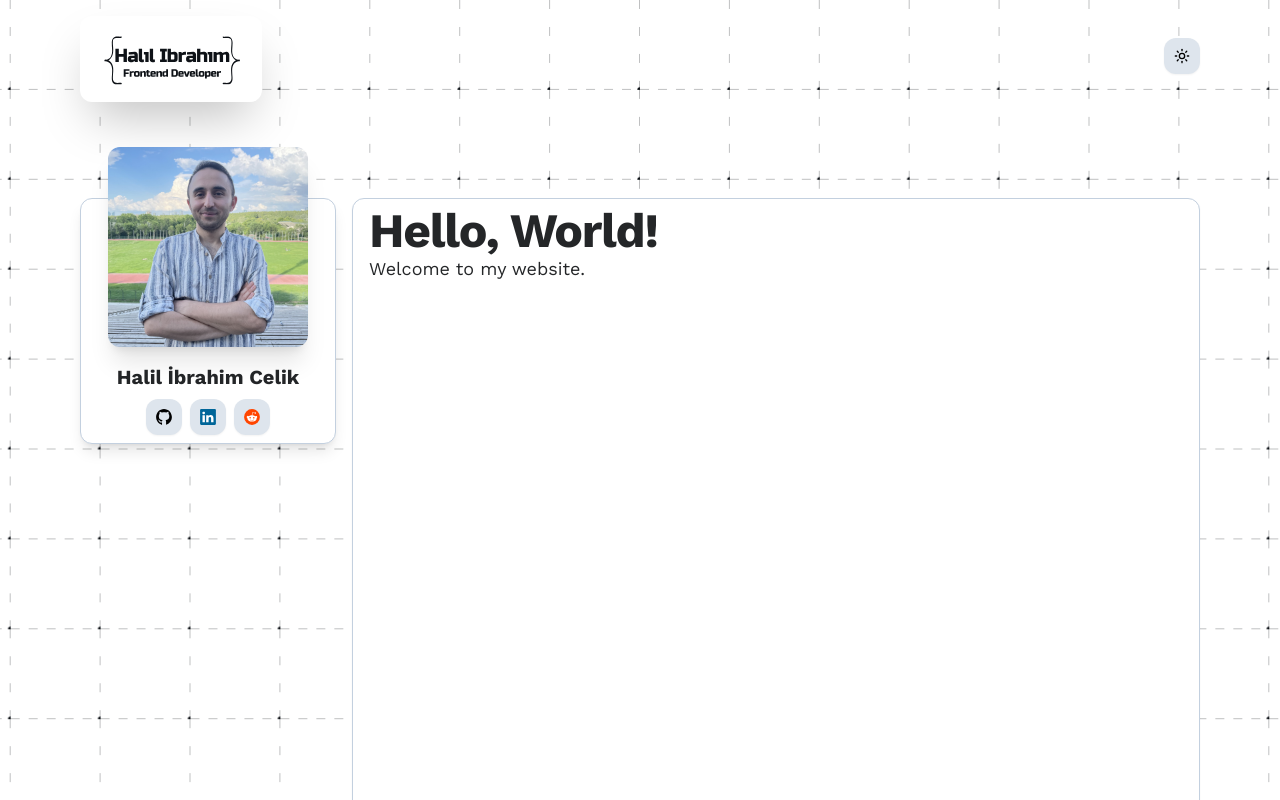
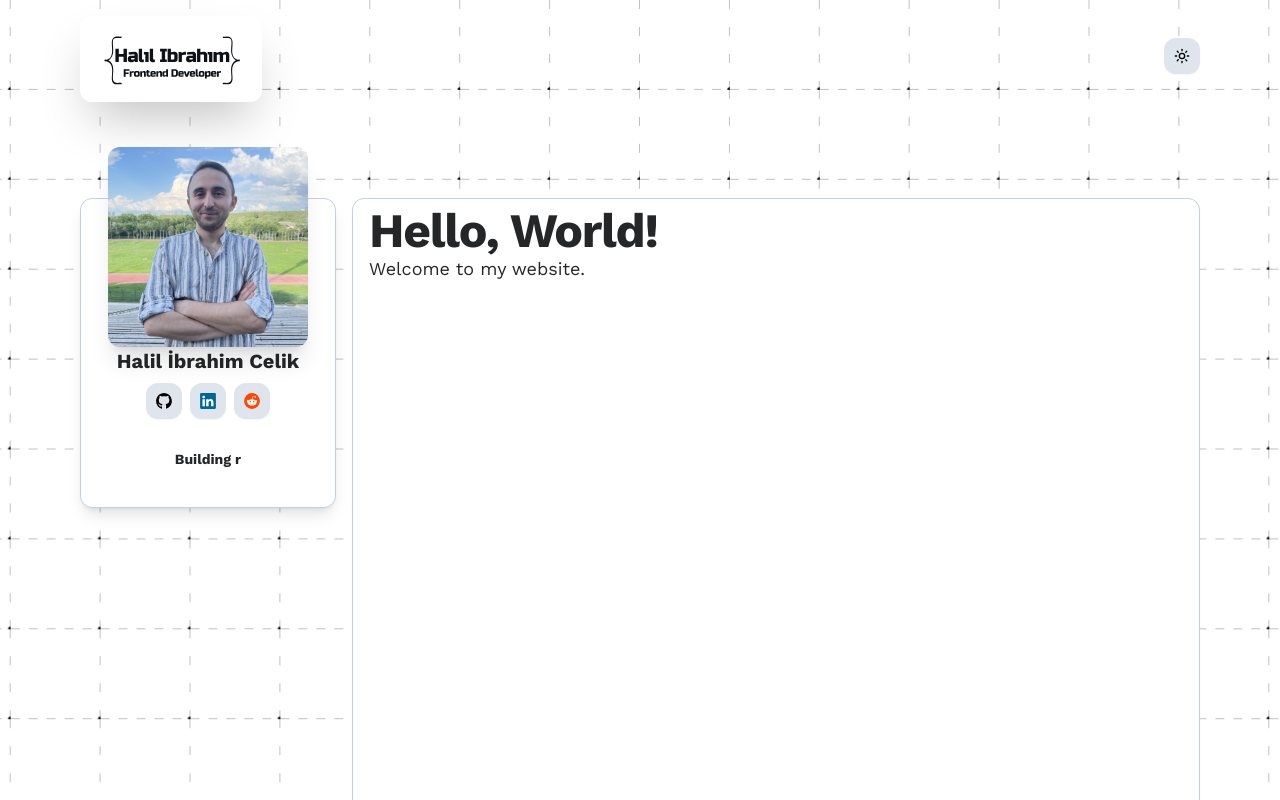
Before and after one commit to halilibrahimcelik/portfolio, a Next.js app: page / in a window 1280 px wide. Shown: the top 800 px of the page. Built offline with nearby package versions, Linux system fonts and the light colour scheme.

Commit message:
feat: add TextReveal component for animated text display in StickyHeader

```diff
--- a/package.json
+++ b/package.json
@@ -13,11 +13,13 @@
     "@radix-ui/react-tooltip": "^1.1.8",
     "class-variance-authority": "^0.7.1",
     "clsx": "^2.1.1",
+    "framer-motion": "^12.4.3",
     "lucide-react": "^0.474.0",
     "next": "15.1.6",
     "next-themes": "^0.4.4",
     "react": "^19.0.0",
     "react-dom": "^19.0.0",
+    "react-type-animation": "^3.2.0",
     "tailwind-merge": "^3.0.1",
     "tailwindcss-animate": "^1.0.7"
   },
--- a/src/components/header/StickyHeader.tsx
+++ b/src/components/header/StickyHeader.tsx
@@ -8,6 +8,7 @@ import { Button } from '../ui/button';
 import RedditIcon from '../icons/RedditIcon';
 import GithubIcon from '../icons/GithubIcon';
 import LinkedinIcon from '../icons/LinkedinIcon';
+import TextReveal from './TextPrompt';
 
 const StickyHeader: React.FC = () => {
   const [isSticky, setIsSticky] = useState(false);
@@ -44,7 +45,7 @@ const StickyHeader: React.FC = () => {
           />
         </div>
 
-        <div className='flex mt-4 items-center justify-center'>
+        <div className='flex  items-center justify-center'>
           <div>
             <Heading variant='h5' className='text-center font-bold'>
               Halil İbrahim Celik
@@ -89,6 +90,9 @@ const StickyHeader: React.FC = () => {
             </div>
           </div>
         </div>
+        <div className=''>
+          <TextReveal />
+        </div>
       </Card>
     </aside>
   );
--- /dev/null
+++ b/src/components/header/TextPrompt.tsx
@@ -0,0 +1,29 @@
+import { TypeAnimation } from 'react-type-animation';
+const TextReveal = () => {
+  return (
+    <div className='h-20 flex justify-center items-center'>
+      <TypeAnimation
+        sequence={[
+          '',
+          400,
+          'Creating seemless user interfaces,',
+
+          1000,
+          'Bringing designs to life with code,',
+          1000,
+          'Building responsive apps & websites are my area of expertise.',
+          1000,
+          '✨Welcome to my portfolio!✨',
+        ]}
+        wrapper='h2'
+        // style={{ whiteSpace: 'pre-line' }}
+        speed={{ type: 'keyStrokeDelayInMs', value: 23 }}
+        className='text-sm md:text-md  font-bold  text-center'
+        // repeat={Infinity}
+        cursor={false}
+      />
+    </div>
+  );
+};
+
+export default TextReveal;
```
Also changed, not shown: 1 other file (tests, documents, lock files or other folders).
